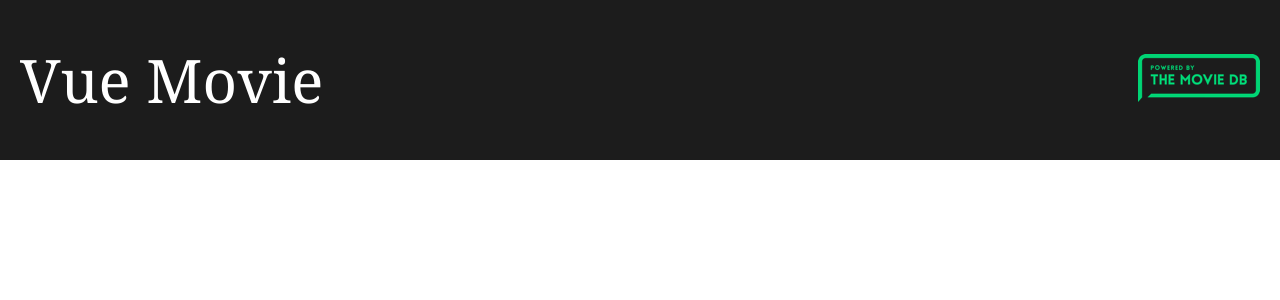
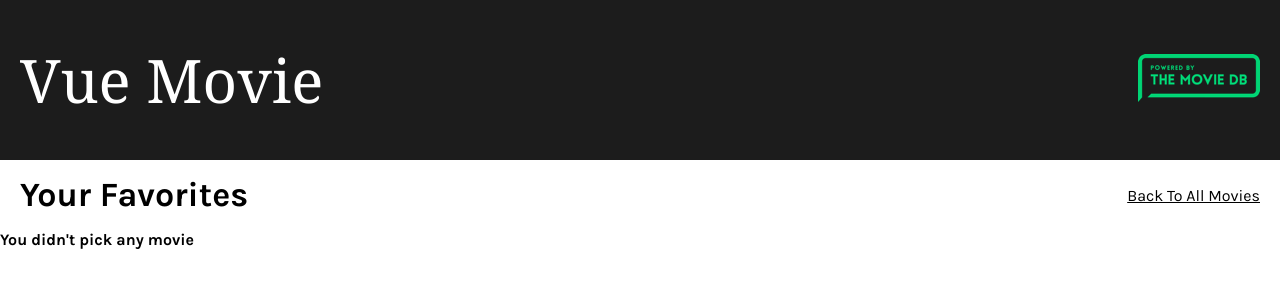
Before and after one commit to orby32/vue-movie-3, a Vue app: page /favorites in a window 1280 px wide. Shown: the top 300 px of the page. Built offline with nearby package versions, Linux system fonts and the light colour scheme.

Commit message:
wishlist componenet

```diff
--- a/package.json
+++ b/package.json
@@ -9,6 +9,8 @@
     "build-report": "vue-cli-service build --report"
   },
   "dependencies": {
+    "axios": "^0.19.2",
+    "axios-progress-bar": "^1.2.0",
     "core-js": "^3.6.4",
     "vue": "^2.6.11",
     "vue-image-compressor": "^1.0.3",
@@ -26,7 +28,8 @@
     "node-sass": "^4.13.1",
     "sass-loader": "^8.0.2",
     "vue-template-compiler": "^2.6.11",
-    "webpack": "^4.42.1"
+    "webpack": "^4.42.1",
+    "webpack-bundle-analyzer": "^3.7.0"
   },
   "eslintConfig": {
     "root": true,
--- a/public/index.html
+++ b/public/index.html
@@ -3,7 +3,8 @@
   <head>
     <meta charset="utf-8">
     <meta http-equiv="X-UA-Compatible" content="IE=edge">
-    <meta name="viewport" content="width=device-width,initial-scale=1.0">
+    <meta content='width=device-width; initial-scale=1.0; maximum-scale=1.0; user-scalable=0;' name='viewport' />
+    <meta name="viewport" content="width=device-width" />
     <link rel="icon" href="<%= BASE_URL %>favicon.ico">
     <title><%= htmlWebpackPlugin.options.title %></title>
   </head>
--- a/src/components/Card.vue
+++ b/src/components/Card.vue
@@ -17,6 +17,7 @@ export default {};
 
   img {
     width: 100%;
+    height: auto;
   }
 }
 </style>
--- a/src/components/Header.vue
+++ b/src/components/Header.vue
@@ -37,6 +37,16 @@ export default {};
       color: #fff;
       font-family: Cambria, Cochin, Georgia, Times, "Times New Roman", serif;
     }
+    .header-link {
+      color: #fff;
+      font-size: 20px;
+      text-decoration: none;
+      transition: opacity .3s;
+
+      &:hover {
+        opacity: .8;
+      }
+    }
   }
 }
 </style>
--- a/src/components/MainView.vue
+++ b/src/components/MainView.vue
@@ -1,20 +1,28 @@
 <template>
   <div class="main-view-container">
-    <h1>{{categoryName | formattedText}}</h1>
+    <div class="page-header">
+    <h1>{{!isMainView ? 'Your favorites' : categoryName | formattedText}}</h1>
+
+      <router-link :to="{ name: 'wishlist'}" class="header-link" v-if="isMainView">Your favorites</router-link>
+      <a @click="$router.go(-1)" class="header-link" v-else>Back to all movies</a>
+    </div>
     <ul class="movies-list">
       <li
         class="movies-list__item"
         v-for="movie in movies"
         :key="movie.id"
         :title="movie.title"
+
       >
         <router-link :to="{ name: 'movie', params: { id: movie.id } }">
           <img
             :src="`http://image.tmdb.org/t/p/w1280/${movie.poster_path}`"
             :alt="movie.title"
           />
-
         </router-link>
+        <button class="add-to-favs" @click="toggle(movie)" v-if="isMainView">
+        {{favorites.includes(movie) ? 'Added!' : 'Add to favorites'}}
+        </button>
       </li>
     </ul>
   </div>
@@ -23,10 +31,20 @@
 <script>
 
 export default {
-
   computed: {
     categoryName() {
       return this.$store.state.categoryFetchedTitle
+    },
+    favorites() {
+      return this.$store.getters.getUserFavorites;
+    },
+    isMainView() {
+      return this.$route.path == '/';
+    }
+  },
+  methods: {
+    toggle(movie) {
+      this.$store.dispatch('addToFavs', movie);
     }
   },
   props: {
@@ -42,12 +60,25 @@ export default {
 .main-view-container {
   max-width: 1530px;
   overflow: hidden;
+  padding: 0 20px;
   margin: 0 auto;
 
-  h1 {
-    font-size: 34px;
-    margin: 15px 0;
+  .page-header {
+    display: flex;
+    justify-content: space-between;
+    align-items: center;
+
+    h1 {
+      font-size: 34px;
+      margin: 15px 0;
+      text-transform: capitalize;
+  }
+  .header-link {
+    text-decoration: underline;
     text-transform: capitalize;
+    cursor: pointer;
+    color: #000;
+  }
   }
 }
 .movies-list {
@@ -70,4 +101,16 @@ export default {
     }
   }
 }
+
+.add-to-favs {
+    border-radius: 2px;
+    border: 1px solid #000;
+    background-color: #dcdcdc;
+    cursor: pointer;
+    transition: opacity .3s;
+
+    &:hover {
+      opacity: .8;
+    }
+}
 </style>
--- a/src/pages/Homepage.vue
+++ b/src/pages/Homepage.vue
@@ -40,7 +40,3 @@ export default {
   },
 }
 </script>
-
-<style lang="scss">
-
-</style>
--- a/src/pages/Movie.vue
+++ b/src/pages/Movie.vue
@@ -8,6 +8,13 @@
           genere.name
         }}</span>
       </ul>
+
+      <div class="vote-average">
+      <span class="vote-average__label">Vote average:</span>
+      <meter class="vote-average__meter" id="popularity" :value="specificMovieDetails.vote_average" min="0" max="10"></meter>
+      <span class="vote-average__text">{{specificMovieDetails.vote_average}}</span>
+
+      </div>
       <p>
         Budget: {{ specificMovieDetails.budget | money}}
       </p>
@@ -22,6 +29,8 @@
           alt=""
           class="actor-card__img"
           loading="lazy"
+          width="250"
+          height="375"
         />
         <div class="actor-card__meta">
           <p>{{ person.name }}</p>
@@ -33,9 +42,10 @@
 </template>
 
 <script>
-import HeroImage from "@/components/HeroImage";
-const Card = () => import ('@/components/Card.vue'); // lazy loading component
-
+ // lazy loading components
+import HeroImage from "@/components/HeroImage.vue";
+const Card = () => import ('@/components/Card.vue');
+import axios from 'axios';
 
 export default {
   name: "Movie",
@@ -56,29 +66,30 @@ export default {
   },
 
   created() {
-    // Fetch an array of endpoints and then continue normally
-    Promise.all(this.urls.map((url) => fetch(url).then((resp) => resp.json())))
-      .then((json) => {
+    // Fetc h an array of endpoints and then continue normally
+    Promise.all(this.urls.map((url) => axios.get(url)))
+      .then((res) => {
         // Prepare the data for heroObject(HeroImage)
-        const { title, overview, backdrop_path } = json[1];
+        const { title, overview, backdrop_path } = res[1].data;
         const heroObject = { title, overview, backdrop_path };
         this.specificMovieHero = heroObject;
 
         // Prepare the data for movie details
-        const { genres, release_date, runtime, budget, revenue } = json[1];
-        const detailsObject = {
+          const { genres, release_date, runtime, budget, revenue, vote_average } = res[1].data;
+          const detailsObject = {
           genres,
           release_date,
           runtime,
           budget,
           revenue,
+          vote_average
         };
         this.specificMovieDetails = detailsObject;
 
-        // Prepare the data for list of cast (and filter out those without image)
-        // For performence issues reasons, slice the returned array and take only the first 10 - change the size variable for take another amount of items.
+        /* Prepare the data for list of cast (and filter out those without image)
+        For performence issues reasons, slice the returned array and take only the first 10 - change the size variable for take another amount of items. */
         let size = 10;
-        const smallList = json[0].cast.slice(0, size);
+        const smallList = res[0].data.cast.slice(0, size);
         this.specificMovieCast = smallList.filter(item => item.profile_path != null);
       })
       .catch((error) => console.log(error));
@@ -108,16 +119,36 @@ export default {
       }
     }
   }
+
+  @media (max-width: 768px) {
+    grid-template-columns: repeat(auto-fit, 200px);
+  }
 }
 .movie-details {
-  display: flex;
-  justify-content: space-around;
-  padding: 50px 20px;
-  background-color: #4a4a4a;
-  color: #fff;
+    display: grid;
+    grid-template-columns: repeat(5, 1fr);
+    grid-gap: 20px;
+    align-items: center;
+    padding: 30px;
+    background-color: #4a4a4a;
+    color: #fff;
+
+    @media (max-width: 768px) {
+    grid-template-columns: 1fr;
+    grid-template-rows: repeat(5, 1fr);
+    }
 
 .genre-item + .genre-item:before {
   content: ", ";
 }
+
+.vote-average {
+  display: flex;
+  align-items: center;
+
+  &__meter {
+    margin: 0 15px;
+  }
+}
 }
 </style>
--- /dev/null
+++ b/src/pages/Wishlist.vue
@@ -0,0 +1,28 @@
+<template>
+<div>
+
+   <MainView :movies="favorites"></MainView>
+   <h2 v-if="favorites.length <= 0">You didn't pick any movie</h2>
+</div>
+</template>
+
+<script>
+const MainView = () => import ('@/components/MainView.vue');
+export default {
+    components: {
+        MainView
+    },
+    computed: {
+    favorites() {
+      return this.$store.getters.getUserFavorites;
+    },
+    }
+}
+</script>
+
+<style lang="scss" scoped>
+    h1 {
+       font-size: 34px;
+        margin: 15px 0;
+    }
+</style>
--- a/src/router.js
+++ b/src/router.js
@@ -4,11 +4,17 @@
 export const routes = [
     {
         path: '/',
-        component: () => import('../src/pages/Homepage.vue')
+        component: () => import(/* webpackPrefetch: true */ '../src/pages/Homepage.vue')
     },
     {
         path: '/movies/:id',
         name: 'movie',
-        component: () => import('../src/pages/Movie.vue')
+        component: () => import(/* webpackPrefetch: true */ '../src/pages/Movie.vue')
+    },
+    {
+        path: '/favorites',
+        name: 'wishlist',
+        component: () => import(/* webpackPrefetch: true */ '../src/pages/Wishlist.vue')
     }
+
 ]
--- a/src/sass/_reset.scss
+++ b/src/sass/_reset.scss
@@ -88,3 +88,10 @@ video {
   font-family: "Karla", sans-serif;
   vertical-align: baseline;
 }
+
+html, body {
+  overflow-x: hidden;
+}
+body {
+  position: relative;
+}
--- a/src/store.js
+++ b/src/store.js
@@ -1,5 +1,6 @@
 import Vue from "vue";
 import Vuex from "vuex";
+import axios from 'axios';
 
 Vue.use(Vuex);
 
@@ -9,7 +10,8 @@ export default new Vuex.Store({
     popularMovies: "",
     hero: "",
     searchTerm: "",
-    categoryFetchedTitle: 'popular'
+    categoryFetchedTitle: 'popular',
+    favorites: []
   },
   mutations: {
     SET_POPULAR(state, payload) {
@@ -23,20 +25,26 @@ export default new Vuex.Store({
     },
     CHANGE_FETCHED_CATEGORY(state, payload) {
       state.categoryFetchedTitle = payload;
+    },
+    ADD_AS_FAVORITE(state, movie) {
+      if(state.favorites.includes(movie)) {
+        state.favorites.splice(movie, 1)
+      } else {
+        state.favorites.push(movie);
+      }
     }
   },
   actions: {
     fetchMovies({ commit }) {
-      fetch(
+      axios.get(
         `https://api.themoviedb.org/3/movie/${this.state.categoryFetchedTitle}?api_key=${this.state.key}&language=en`
       )
-        .then(res => res.json())
-        .then(json => {
-          commit("SET_POPULAR", json.results);
-        })
-        .then(json => {
+        .then(res => {
+          // commit mutation
+          commit("SET_POPULAR", res.data.results);
+
           // destructuring the api object to what is needed for heroImage
-          const { title, overview, backdrop_path } = json.results[0];
+          const { title, overview, backdrop_path } = res.data.results[0];
           // create a new object
           const heroObject = { title, overview, backdrop_path };
           // commit mutation with new object
@@ -45,13 +53,12 @@ export default new Vuex.Store({
         .catch(error => console.log(error));
     },
     getHeroDetails({ commit }) {
-      fetch(
+      axios.get(
         `https://api.themoviedb.org/3/movie/${this.state.categoryFetchedTitle}?api_key=${this.state.key}&language=en`
       )
-        .then(res => res.json())
-        .then(json => {
+        .then(res => {
           // destructuring the api object to what is needed for heroImage
-          const { title, overview, backdrop_path } = json.results[0];
+          const { title, overview, backdrop_path } = res.data.results[0];
           // create a new object
           const heroObject = { title, overview, backdrop_path };
           // commit mutation with new object
@@ -59,6 +66,9 @@ export default new Vuex.Store({
         })
         .catch(error => console.log(error));
     },
+    addToFavs({commit}, movie) {
+      commit("ADD_AS_FAVORITE", movie)
+    }
   },
   getters: {
     popularMovies(state) {
@@ -66,6 +76,9 @@ export default new Vuex.Store({
     },
     getHeroDetails(state) {
       return state.hero;
+    },
+    getUserFavorites(state) {
+      return state.favorites;
     }
   }
 });
```
Also changed, not shown: 1 other file (tests, documents, lock files or other folders).
